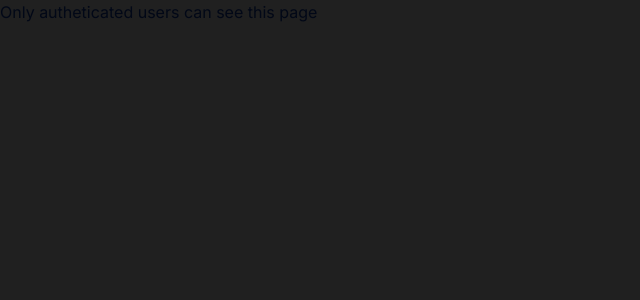
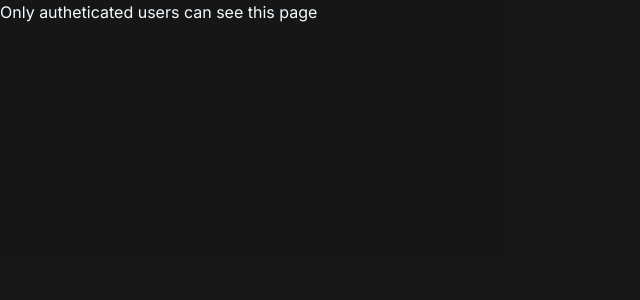
Before and after one commit to DigitalPotential/twitch-clone, a Next.js app: page / in a window 1280 px wide. Shown: the top 300 px of the page, without its empty margins (0-640 px from the left). Built offline with nearby package versions, Linux system fonts and the light colour scheme.

Commit message:
Add dark theme support to layout component

```diff
--- a/app/layout.tsx
+++ b/app/layout.tsx
@@ -2,6 +2,8 @@
 import { Inter } from "next/font/google";
 import "./globals.css";
 import { ClerkProvider } from "@clerk/nextjs";
+import { dark } from "@clerk/themes";
+import { ThemeProvider } from "@/components/theme-provider";
 
 const inter = Inter({ subsets: ["latin"] });
 
@@ -16,9 +18,17 @@
   children: React.ReactNode;
 }) {
   return (
-    <ClerkProvider>
+    <ClerkProvider appearance={{ baseTheme: dark }}>
       <html lang="en">
-        <body className={inter.className}>{children}</body>
+        <body className={inter.className}>
+          <ThemeProvider
+            attribute="class"
+            forcedTheme="dark"
+            storageKey="gamehub-theme"
+          >
+            {children}
+          </ThemeProvider>
+        </body>
       </html>
     </ClerkProvider>
   );
```
